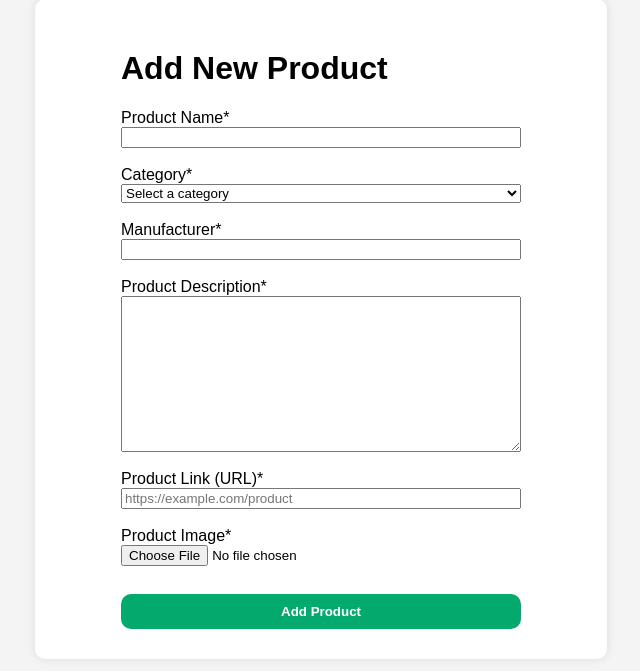
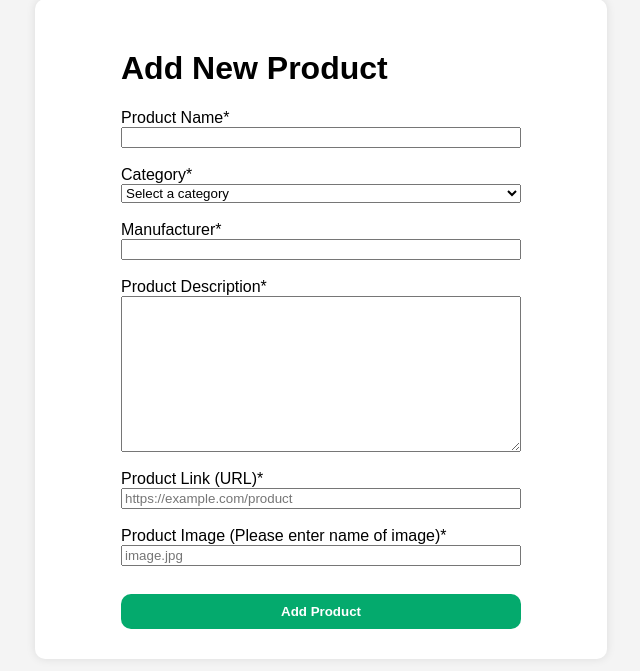
Before and after one commit to LanNgai/WDSS-Project-2025, a PHP site: page /WDSS-Project-2025/products/addProduct.php in a window 1280 px wide. Shown: the part 129-800 px from the top of the page, without its empty margins (319-959 px from the left). Run offline with PHP 8.4, Linux system fonts and the light colour scheme; a user stored in the database is signed in.

Commit message:
product images fixed
product images can be added.

```diff
--- a/public/products/addProduct.php
+++ b/public/products/addProduct.php
@@ -64,8 +64,8 @@
 
             <!-- select image -->
             <div class="form-group">
-                <label for="product_image">Product Image*</label> <br>
-                <input type="file" id="product_image" name="product_image" accept="image/*" required class="form-control">
+                <label for="product_image">Product Image (Please enter name of image)*</label> <br>
+                <input placeholder="image.jpg" type="text" id="product_image" name="product_image" required class="form-control">
             </div>
 
             <br>
--- a/public/products/postProduct.php
+++ b/public/products/postProduct.php
@@ -10,6 +10,7 @@
         $manufacturer = clean($_POST['manufacturer']);
         $description = clean($_POST['description']);
         $productLink = filter_var(clean($_POST['product_link']), FILTER_SANITIZE_URL);
+        $productImage = clean($_POST['product_image']);
 
         //check if everything has been filled out
         if (empty($productName) || empty($productType) || empty($manufacturer) || empty($description) || empty($productLink)) {
@@ -29,7 +30,7 @@
                 ':productType' => $productType,
                 ':description' => $description,
                 ':manufacturer' => $manufacturer,
-                ':productImage' => null,
+                ':productImage' => $productImage,
                 ':productLink' => $productLink
             ]);
             header("Location: products.php?success=Product+added");
```
Also changed, not shown: data/images/wetFood.jpg (added).
